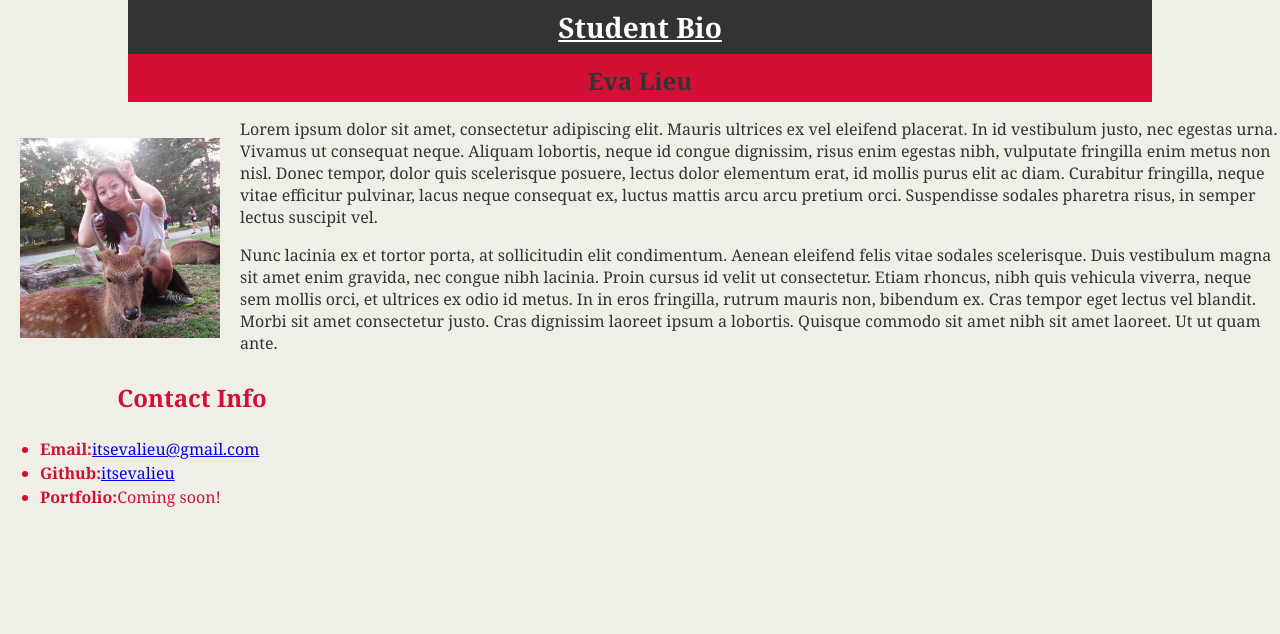
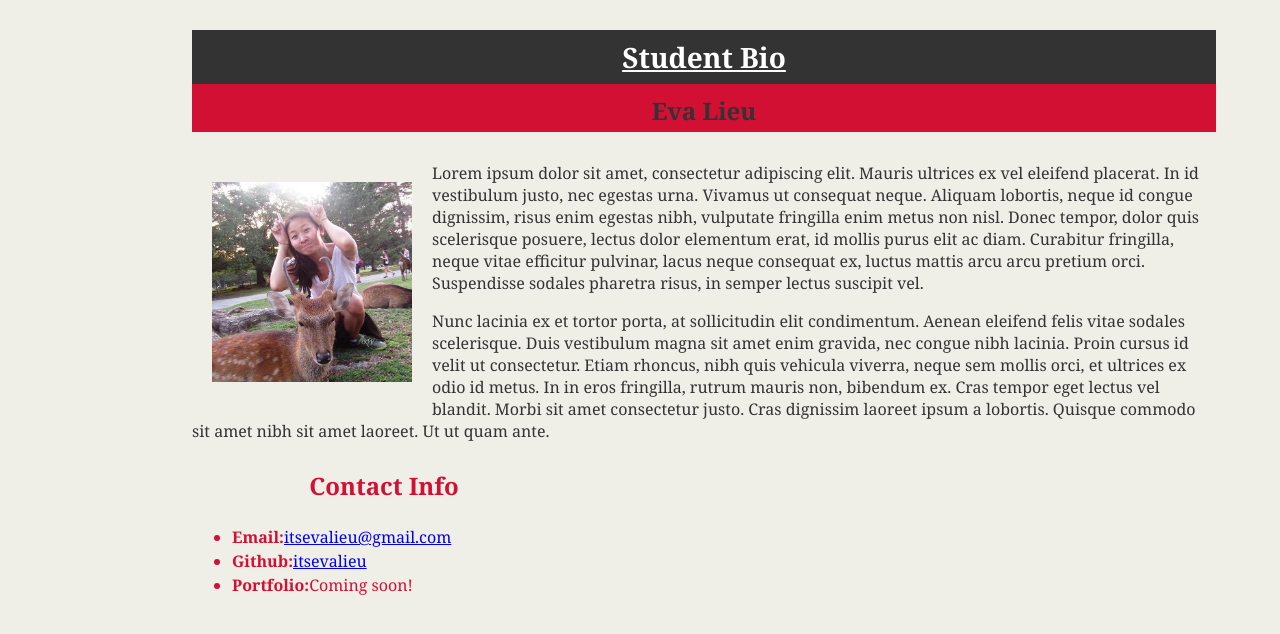
Before and after one commit to ievalieu/hello-world, a plain HTML site: page student-bio.html in a window 1280 px wide. Drawn offline with Linux system fonts and the light colour scheme; files whose address does not match are found by name.

Commit message:
Changes to the html and css file

```diff
--- a/css/style.css
+++ b/css/style.css
@@ -29,7 +29,7 @@ h2 {
 
 .container{
 	width: 1024px;
-	margin: 0 auto;
+	margin: 30px auto 30px;
 }
 
 
@@ -37,9 +37,13 @@ h2 {
 	float: left;
 }
 
+#main-bio, #contact-info{
+	margin: 0 15% 0 15%;
+}
+
 #bio-image {
 	width:200px;
-	margin:20px;
+	margin: 20px;
 }
 
 #contact-info {
--- a/student-bio.html
+++ b/student-bio.html
@@ -14,7 +14,6 @@
 					</header>
 				</div>
 
-				<div class="container_bio">
 				<!-- Bio Image -->
 				<img id="bio-image" src="C:\Users\Miss Eva\Documents\GitHub\JustforPractice\deereva.jpg" alt="Eva just trying to fit in with deer.">
 
@@ -33,7 +32,6 @@
 					<li><strong>Portfolio:</strong>Coming soon!</li>
 	            </ul>
             </section>
-		        </div>
 
 		</body>
 	</html>
```
Lines whose indentation alone changed are shown as unchanged.
